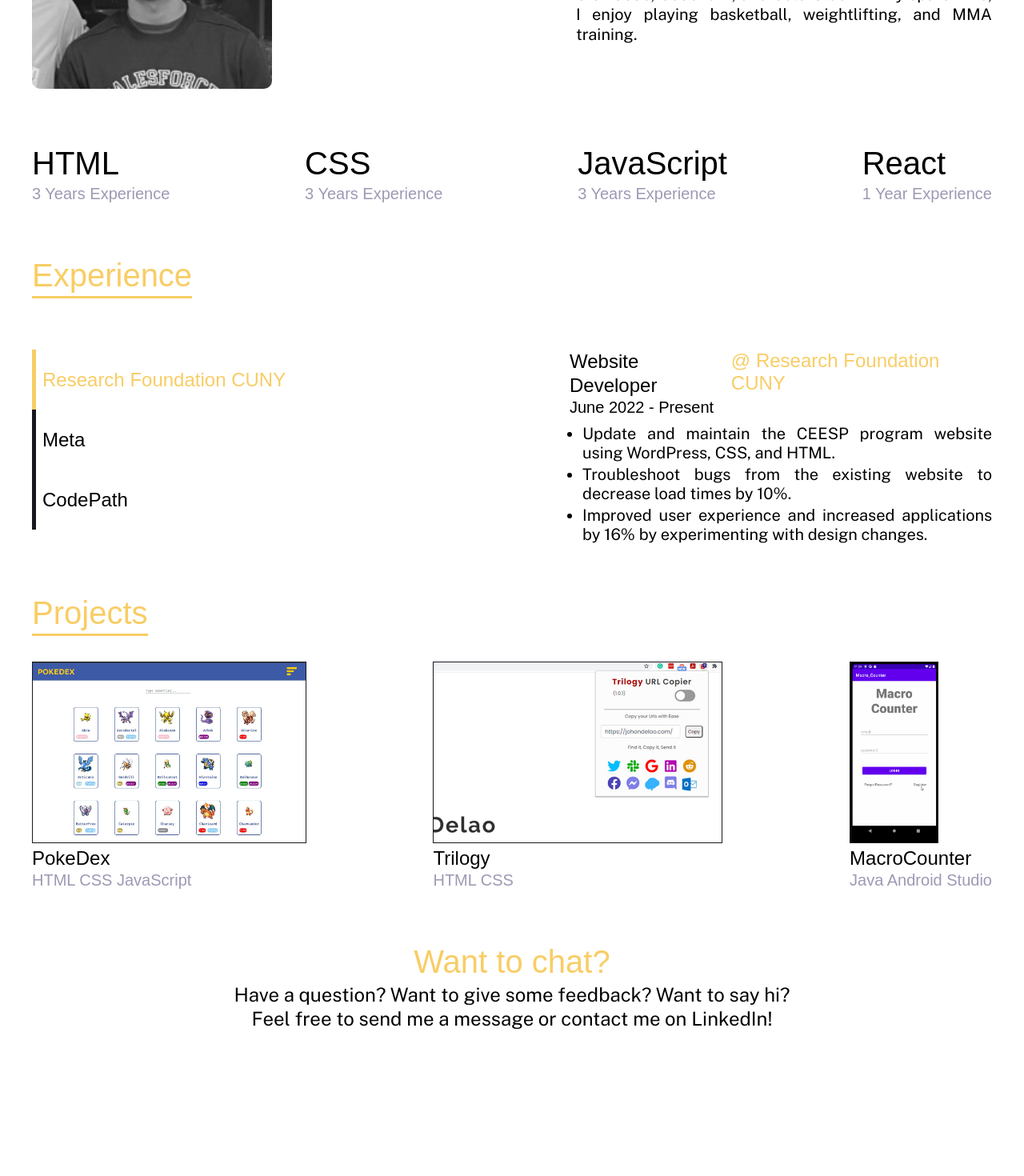
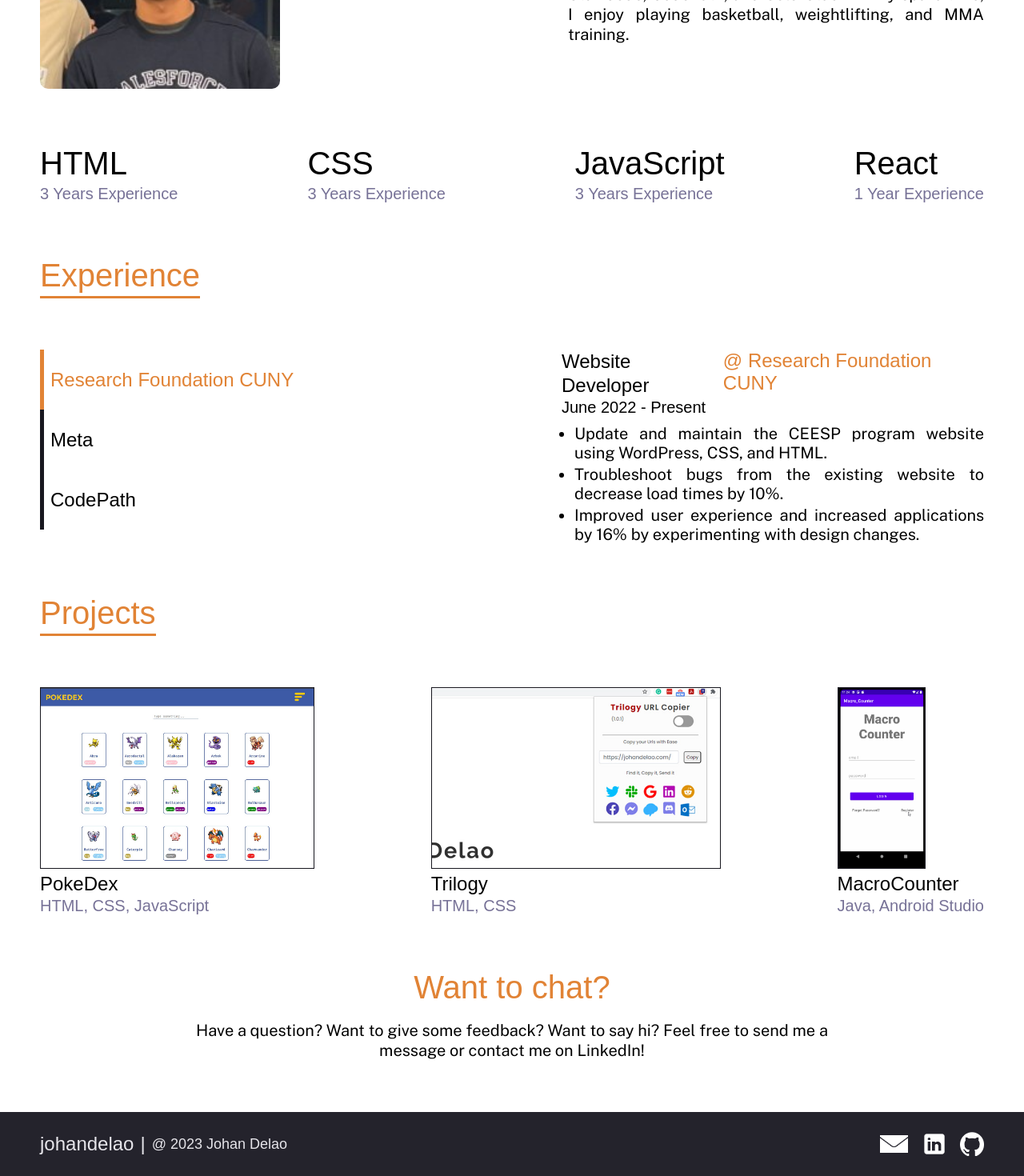
Before and after one commit to JohanDelao/personalWebsiteV4, a React (Create React App) app in the folder personalwebv4/: page / in a window 1280 px wide. Shown: the part 572-2042 px from the top of the page at 80% size. Before the commit the page ends 1924 px from the top, so only its background shows below. Built offline with nearby package versions, Linux system fonts and the light colour scheme; a web font is replaced by a local one.

Commit message:
added useState to clean up functions for experiences

```diff
--- a/personalwebv4/src/App.css
+++ b/personalwebv4/src/App.css
@@ -8,9 +8,9 @@
 
   --almost-white: #E6E5EA;
   --dark-grey: #24232C;
-  --orange: #F8CD65;
+  --orange: #E18335;
   --very-dark-grey: #18171F;
-  --grey: #9E99B4;
+  --grey: #777297;
 }
 body{
   margin: 0;
@@ -41,7 +41,7 @@
   background: var(--very-dark-grey);
 }
 .inner{
-  width: 75rem;
+  width: 73.75rem;
   margin: 0 auto;
 }
 .navHeader{
@@ -75,7 +75,7 @@
 .subText .smallP{
   font-family: 'Sofia Sans', sans-serif;
   color: white;
-  font-size: 12px;
+  font-size: 16px;
 }
 #myPic{
   border-radius: 10px;
@@ -100,7 +100,7 @@
   margin-top: 1rem;
 }
 .skill .smallP{
-  color: #9E99B4;
+  color: var(--grey);
 }
 .skillFlex{
   display: flex;
@@ -145,7 +145,7 @@
   justify-content: space-between;
 }
 .projects{
-  margin-top: 2rem;
+  margin-top: 4rem;
   display: flex;
   justify-content: space-between;
 }
@@ -208,9 +208,33 @@
   color: var(--orange);
 }
 .contactMessage{
-  width: 60%;
+  width: 50rem;
   margin: 0 auto;
+  margin-top: 1rem;
   font-family: 'Public Sans', sans-serif;
+}
+.footer{
+  background-color: var(--dark-grey);
+  height: 5rem;
+}
+.footerInner{
+  display: flex;
+  color: var(--almost-white);
+}
+.footer .inner{
+  display: flex;
+  justify-content: center;
+  align-items: center;
+  height: 100%;
+  justify-content: space-between;
+}
+.iconLinks{
+  width: 8.125rem;
+  display: flex;
+  justify-content: space-between;
+}
+.icon:hover{
+  cursor: pointer;
 }
 /* @media only screen and (max-width: 1505px) {
   .inner {
--- a/personalwebv4/src/App.js
+++ b/personalwebv4/src/App.js
@@ -8,6 +8,7 @@
 import AboutMe from './components/AboutMe';
 import Skills from './components/Skill';
 import Project from './components/Project';
+import Footer from './components/footer';
 
 function App() {
   return (
@@ -18,6 +19,7 @@
       <Experience />
       <Project />
       <Contact />
+      <Footer />
     </div>
   );
 }
--- a/personalwebv4/src/components/AboutMe.js
+++ b/personalwebv4/src/components/AboutMe.js
@@ -1,4 +1,4 @@
-import myImage from "../images/project/mePic(2).jpg"
+import myImage from "../images/project/mePic.jpg"
 
 function AboutMe(){
     return (
@@ -6,7 +6,7 @@
             <div className="inner">
                 <div className="aboutMeFlex">
                     <div className="leftAboutMe">
-                        <img id="myPic" src={myImage} width="300"></img>
+                        <img id="myPic" src={myImage} alt="picture of myself" width="300"></img>
                     </div>
                     <div className="rightAboutMe">
                         <p className="mediumHeader sectionHeader">About Me</p>
--- a/personalwebv4/src/components/Project.js
+++ b/personalwebv4/src/components/Project.js
@@ -9,19 +9,19 @@
                 <div className="mediumHeader sectionHeader">Projects</div>
                 <div className="projects">
                     <div className="project">
-                        <img src={pokedex} height="225"></img>
+                        <img src={pokedex} height="225" alt="homepage of Pokedex project"></img>
                         <p className="bodyP">PokeDex</p>
-                        <p className="smallP">HTML      CSS     JavaScript</p>
+                        <p className="smallP">HTML,      CSS,     JavaScript</p>
                     </div>
                     <div className="project">
-                        <img src={trilogy} height="225"></img>
+                        <img src={trilogy} height="225" alt="chrome extension popup"></img>
                         <p className="bodyP">Trilogy</p>
-                        <p className="smallP">HTML      CSS</p>
+                        <p className="smallP">HTML,      CSS</p>
                     </div>
                     <div className="project">
-                        <img src={macro} height="225"></img>
+                        <img src={macro} height="225" alt="gif of macrocounter"></img>
                         <p className="bodyP">MacroCounter</p>
-                        <p className="smallP">Java Android Studio</p>
+                        <p className="smallP">Java, Android Studio</p>
                     </div>
                 </div>
             </div>
--- a/personalwebv4/src/components/contact.js
+++ b/personalwebv4/src/components/contact.js
@@ -3,7 +3,7 @@
         <div className="contactSection">
             <div className="inner">
                 <p className="mediumHeader">Want to chat?</p>
-                <p className="bodyP contactMessage">Have a question? Want to give some feedback? Want to say hi? Feel free to send me a message or contact me on LinkedIn!</p>
+                <p className="smallP contactMessage">Have a question? Want to give some feedback? Want to say hi? Feel free to send me a message or contact me on LinkedIn!</p>
             </div>
         </div>
     )
--- a/personalwebv4/src/components/experience.js
+++ b/personalwebv4/src/components/experience.js
@@ -1,32 +1,15 @@
+import { useState } from "react";
+
 function Experience() {
+    const [experience, setExperience] = useState({title: "Website Developer", company: " @ Research Foundation CUNY", date: "June 2022 - Present", bulletOne: "Update and maintain the CEESP program website using WordPress, CSS, and HTML.", bulletTwo: "Troubleshoot bugs from the existing website to decrease load times by 10%.", bulletThree: "Improved user experience and increased applications by 16% by experimenting with design changes."});
+
     function DisplayCodePath(){
-        const title = document.getElementById("experienceTitle");
-        const date = document.getElementById("experienceDate");
-        const company = document.getElementById("company");
-        const bulletOne = document.getElementById("bulletOne");
-        const bulletTwo = document.getElementById("bulletTwo");
-        const bulletThree = document.getElementById("bulletThree")
         const experienceOne = document.getElementById("experienceOne");
         const experienceTwo = document.getElementById("experienceTwo");
         const experienceThree = document.getElementById("experienceThree");
         const barOne = document.getElementById("barOne");
         const barTwo = document.getElementById("barTwo");
         const barThree = document.getElementById("barThree");
-
-
-        let titleCodePath = "Android Development Fellow";
-        let dateCodePath = "Jan 2021 - May 2021";
-        let companyCodePath = "@ CodePath";
-        let bulletOneCodePath = "Worked in a team of four to develop an Android application using Agile practices.";
-        let bulletTwoCodePath = "Developed 5+ Android applications using Android Studio, Java, Github and other in-demand technologies."
-        let bulletThreeCodePath = "Worked on around 3 features in a fast-paced setting in biweekly sprints.";
-
-        date.innerHTML = dateCodePath;
-        company.innerHTML = companyCodePath;
-        title.innerHTML = titleCodePath;
-        bulletOne.innerHTML = bulletOneCodePath;
-        bulletTwo.innerHTML = bulletTwoCodePath;
-        bulletThree.innerHTML = bulletThreeCodePath;
 
         if(experienceOne.classList.contains("selected")){
             experienceOne.classList.remove("selected")
@@ -39,34 +22,18 @@
 
         experienceThree.classList.add("selected");
         barThree.classList.add("selected")
+
+        setExperience(prevExperience => {
+            return {title: "Android Development Fellow", company: " @ CodePath", date: "Jan. 2021 - May 2021", bulletOne: "Worked in a team of four to develop an Android application using Agile practices.", bulletTwo: "Developed 5+ Android applications using Android Studio, Java, Github and other in-demand technologies.", bulletThree: "Worked on around 3 features in a fast-paced setting in biweekly sprints."};
+        });
     }
     function DisplayCUNY(){
-        const title = document.getElementById("experienceTitle");
-        const date = document.getElementById("experienceDate");
-        const company = document.getElementById("company");
-        const bulletOne = document.getElementById("bulletOne");
-        const bulletTwo = document.getElementById("bulletTwo");
-        const bulletThree = document.getElementById("bulletThree")
         const experienceOne = document.getElementById("experienceOne");
         const experienceTwo = document.getElementById("experienceTwo");
         const experienceThree = document.getElementById("experienceThree");
         const barOne = document.getElementById("barOne");
         const barTwo = document.getElementById("barTwo");
         const barThree = document.getElementById("barThree");
-
-        let titleCUNY = "Website Developer";
-        let dateCUNY = "June 2022 - Present";
-        let companyCUNY = "@ Research Foundation CUNY";
-        let bulletOneCUNY = "Update and maintain the CEESP program website using WordPress, CSS, and HTML.";
-        let bulletTwoCUNY = "Troubleshoot bugs from the existing website to decrease load times by 10%.";
-        let bulletThreeCUNY = "Improved user experience and increased applications by 16% by experimenting with design changes.";
-
-        date.innerHTML = dateCUNY;
-        company.innerHTML = companyCUNY;
-        title.innerHTML = titleCUNY;
-        bulletOne.innerHTML = bulletOneCUNY;
-        bulletTwo.innerHTML = bulletTwoCUNY;
-        bulletThree.innerHTML = bulletThreeCUNY;
 
         if(experienceTwo.classList.contains("selected")){
             experienceTwo.classList.remove("selected")
@@ -79,34 +46,18 @@
 
         experienceOne.classList.add("selected");
         barOne.classList.add("selected")
+
+        setExperience(prevExperience => {
+            return {title: "Website Developer", company: " @ Research Foundation CUNY", date: "June 2022 - Present", bulletOne: "Update and maintain the CEESP program website using WordPress, CSS, and HTML.", bulletTwo: "Troubleshoot bugs from the existing website to decrease load times by 10%.", bulletThree: "Improved user experience and increased applications by 16% by experimenting with design changes."};
+        });
     }
     function DisplayMeta(){
-        const title = document.getElementById("experienceTitle");
-        const date = document.getElementById("experienceDate");
-        const company = document.getElementById("company");
-        const bulletOne = document.getElementById("bulletOne");
-        const bulletTwo = document.getElementById("bulletTwo");
-        const bulletThree = document.getElementById("bulletThree")
         const experienceOne = document.getElementById("experienceOne");
         const experienceTwo = document.getElementById("experienceTwo");
         const experienceThree = document.getElementById("experienceThree");
         const barOne = document.getElementById("barOne");
         const barTwo = document.getElementById("barTwo");
         const barThree = document.getElementById("barThree");
-
-        let titleMeta = "ABCS Program";
-        let dateMeta = "Aug 2022 - Nov 2022";
-        let companyMeta = "@ Meta";
-        let bulletOneMeta = "Participated in a 9-week program focused on mastering critical data structures and algorithms.";
-        let bulletTwoMeta = " Engaged by answering interview-type questions with peers and engineers.";
-        let bulletThreeMeta = "Networked with Meta engineers to learn best practices in software engineering.";
-
-        date.innerHTML = dateMeta;
-        company.innerHTML = companyMeta;
-        title.innerHTML = titleMeta;
-        bulletOne.innerHTML = bulletOneMeta;
-        bulletTwo.innerHTML = bulletTwoMeta;
-        bulletThree.innerHTML = bulletThreeMeta;
 
         if(experienceOne.classList.contains("selected")){
             experienceOne.classList.remove("selected")
@@ -119,6 +70,10 @@
 
         experienceTwo.classList.add("selected");
         barTwo.classList.add("selected")
+
+        setExperience(prevExperience => {
+            return {title: "ABCS Program", company: "@ Meta", date: "Aug 2022 - Nov 2022", bulletOne: "Participated in a 9-week program focused on mastering critical data structures and algorithms.", bulletTwo: "Engaged by answering interview-type questions with peers and engineers.", bulletThree: "Networked with Meta engineers to learn best practices in software engineering."};
+        });
 
     }
     return (
@@ -142,19 +97,19 @@
                     </div>
                     <div className="rightExperience">
                         <div className="experienceHeader">
-                            <p className="bodyP" id="experienceTitle">Website Developer </p>
-                            <span id="company"> @ Research Foundation CUNY</span>
+                            <p className="bodyP" id="experienceTitle">{experience.title}</p>
+                            <span id="company">{experience.company}</span>
                         </div>
-                        <p className="smallP" id="experienceDate">June 2022 - Present</p>
+                        <p className="smallP" id="experienceDate">{experience.date}</p>
                         <ul className="experienceDescription">
                                 <li className="experienceBullet" id="bulletOne">
-                                Update and maintain the CEESP program website using WordPress, CSS, and HTML.
+                                    {experience.bulletOne}
                                 </li>
                                 <li className="experienceBullet" id="bulletTwo">
-                                Troubleshoot bugs from the existing website to decrease load times by 10%.
+                                    {experience.bulletTwo}
                                 </li>
                                 <li className="experienceBullet" id="bulletThree">
-                                Improved user experience and increased applications by 16% by experimenting with design changes.
+                                    {experience.bulletThree}
                                 </li>
                         </ul>
                     </div>
--- /dev/null
+++ b/personalwebv4/src/components/footer.js
@@ -0,0 +1,24 @@
+import email from "../images/icons/icons8-envelope-50.png";
+import linkedIn from "../images/icons/icons8-linkedin-50.png"
+import github from "../images/icons/github-mark-white.png"
+
+
+function Footer(){
+    return(
+        <div className="footer">
+            <div className="inner">
+                <div className="footerInner">
+                    <p className="bodyP">johandelao</p>
+                    <p className="bodyP" style={{margin: "0 .5rem"}}>|</p>
+                    <p className="bodyP" style={{fontSize: 18}}>@ 2023 Johan Delao</p>
+                </div>
+                <div className="iconLinks">
+                    <img className="icon" src={email} width="35" height="30"></img>
+                    <img className="icon" src={linkedIn} width="30" height="30"></img>
+                    <img className="icon" src={github} width="30" height="30"></img>
+                </div>
+            </div>
+        </div>
+    )
+}
+export default Footer
```
Also changed, not shown: personalwebv4/src/images/icons/github-mark-white.png (added), personalwebv4/src/images/project/mePic.jpg (added).
